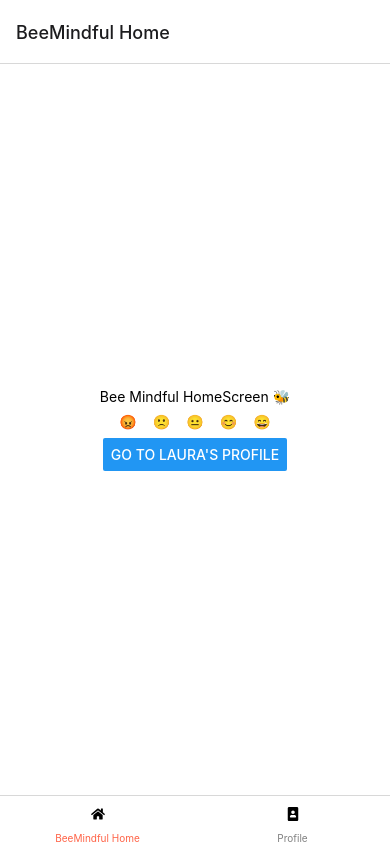
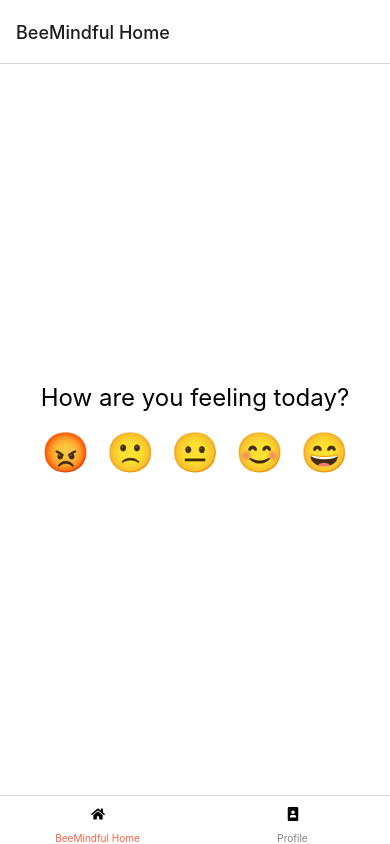
Before and after one commit to laurapham1/BeeMindful, a React Native app: screen /Home in a window 390 px wide. Built offline with nearby package versions, Linux system fonts and the light colour scheme.

Commit message:
change buttons to touchableOpacity

```diff
--- a/views/HomeScreen.js
+++ b/views/HomeScreen.js
@@ -1,25 +1,19 @@
 import { useState } from 'react';
-import { StyleSheet, Text, View, Button, Modal } from 'react-native';
+import { StyleSheet, Text, View, Button, Modal, TouchableOpacity } from 'react-native';
 
 export default function HomeScreen({navigation}) {
   const [modalVisible, setModalVisible] = useState(false)
   return (
     <View style={styles.container}>
-      <Text>Bee Mindful HomeScreen 🐝</Text>
+      <Text style={styles.heading}>How are you feeling today?</Text>
       <View collapsable="true" style={styles.emotionsContainer}>
         {/* emotion buttons which shows an overlay on click */}
-      <Button onPress={() => setModalVisible(!modalVisible)} title="😡" accessibilityLabel='angry' color="white"/>
-      <Button onPress={() => setModalVisible(!modalVisible)} title="🙁" accessibilityLabel='sad' color="white"/>
-      <Button onPress={() => setModalVisible(!modalVisible)} title="😐" accessibilityLabel='neutral' color="white"/>
-      <Button onPress={() => setModalVisible(!modalVisible)} title="😊" accessibilityLabel='content' color="white"/>
-      <Button onPress={() => setModalVisible(!modalVisible)} title="😄" accessibilityLabel='joyful' color="white" />
+          <TouchableOpacity onPress={() => setModalVisible(!modalVisible)} accessibilityLabel='angry' color="white" ><Text style={styles.emotionContainer}>😡</Text></TouchableOpacity>
+          <TouchableOpacity onPress={() => setModalVisible(!modalVisible)}  accessibilityLabel='sad' color="white" ><Text style={styles.emotionContainer}>🙁</Text></TouchableOpacity>
+          <TouchableOpacity onPress={() => setModalVisible(!modalVisible)}  accessibilityLabel='neutral' color="white" ><Text style={styles.emotionContainer}>😐</Text></TouchableOpacity>
+          <TouchableOpacity onPress={() => setModalVisible(!modalVisible)}  accessibilityLabel='content' color="white" ><Text style={styles.emotionContainer}>😊</Text></TouchableOpacity>
+          <TouchableOpacity onPress={() => setModalVisible(!modalVisible)} accessibilityLabel='joyful' color="white" ><Text style={styles.emotionContainer}>😄</Text></TouchableOpacity>
       </View>
-        <Button
-        title="Go to Laura's profile"
-        onPress={() =>
-          navigation.navigate('Profile')
-        }
-      />
       <Modal
         animationType="slide"
         transparent={true}
@@ -48,9 +42,17 @@ const styles = StyleSheet.create({
     backgroundColor: '#fff',
     alignItems: 'center',
     justifyContent: 'center',
+    gap: '16px'
+  },
+  heading: {
+    fontSize: '24px'
   },
   emotionsContainer: {
     flexDirection: 'row',
+    gap: '16px'
+  },
+  emotionContainer: {
+    fontSize: '10vw',
   },
   centeredView: {
     flex: 1,
```
